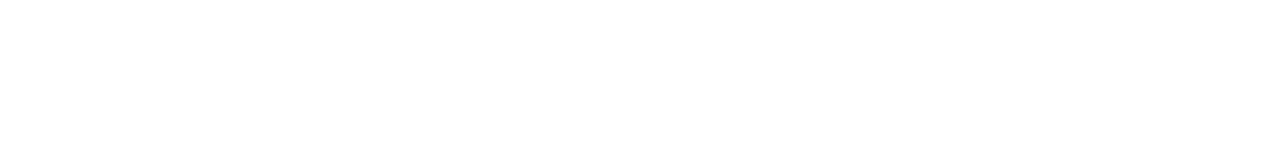
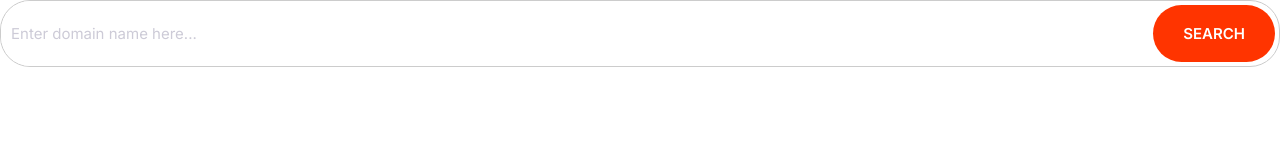
Before and after one commit to DZBENYA/Moshify, a plain HTML site: page index.html in a window 1280 px wide. Drawn offline with Linux system fonts and the light colour scheme.

Commit message:
input groups

```diff
--- a/css/styles.css
+++ b/css/styles.css
@@ -4,6 +4,8 @@
   --color-accent: #ff3400;
   --color-headings: #1b0760;
   --color-body: #918ca4;
+  --color-border: #ccc;
+  --border-radius: 30px;
 }
 
 *,
@@ -236,3 +238,40 @@ a {
     font-size: 1.5rem;
   }
 }
+
+/* Inputs */
+
+.input {
+  border-radius: var(--border-radius);
+  border: 1px solid var(--color-border);
+  color: var(--color-headings);
+  font-size: 2rem;
+  outline: 0;
+  padding: 1.5rem 3.5rem;
+}
+
+::placeholder {
+  color: #cdcbd7;
+}
+
+.input-group {
+  border: 1px solid var(--color-border);
+  border-radius: var(--border-radius);
+  display: flex;
+}
+
+.input-group .input {
+  border: 0;
+  flex-grow: 1;
+  padding: 1.5rem 1rem;
+}
+
+.input-group .btn {
+  margin: 4px;
+}
+
+@media screen and (min-width: 1024px) {
+  .input {
+    font-size: 1.5rem;
+  }
+}
--- a/index.html
+++ b/index.html
@@ -14,5 +14,14 @@
     <link rel="stylesheet" href="/css/normalize.css" />
     <link rel="stylesheet" href="/css/styles.css" />
   </head>
-  <body></body>
+  <body>
+    <div class="input-group">
+      <input
+        type="text"
+        class="input"
+        placeholder="Enter domain name here..."
+      />
+      <button class="btn btn--accent">Search</button>
+    </div>
+  </body>
 </html>
```
